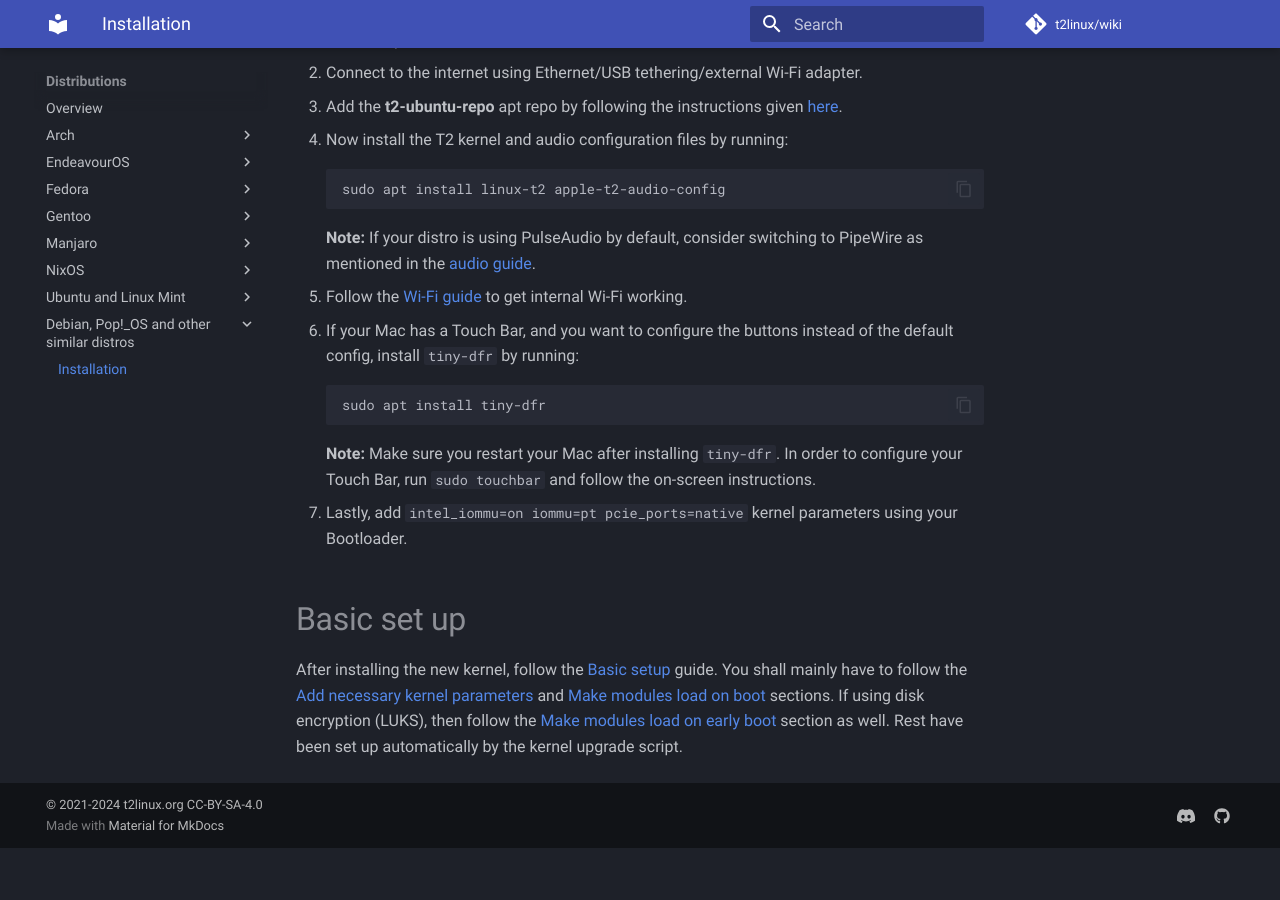
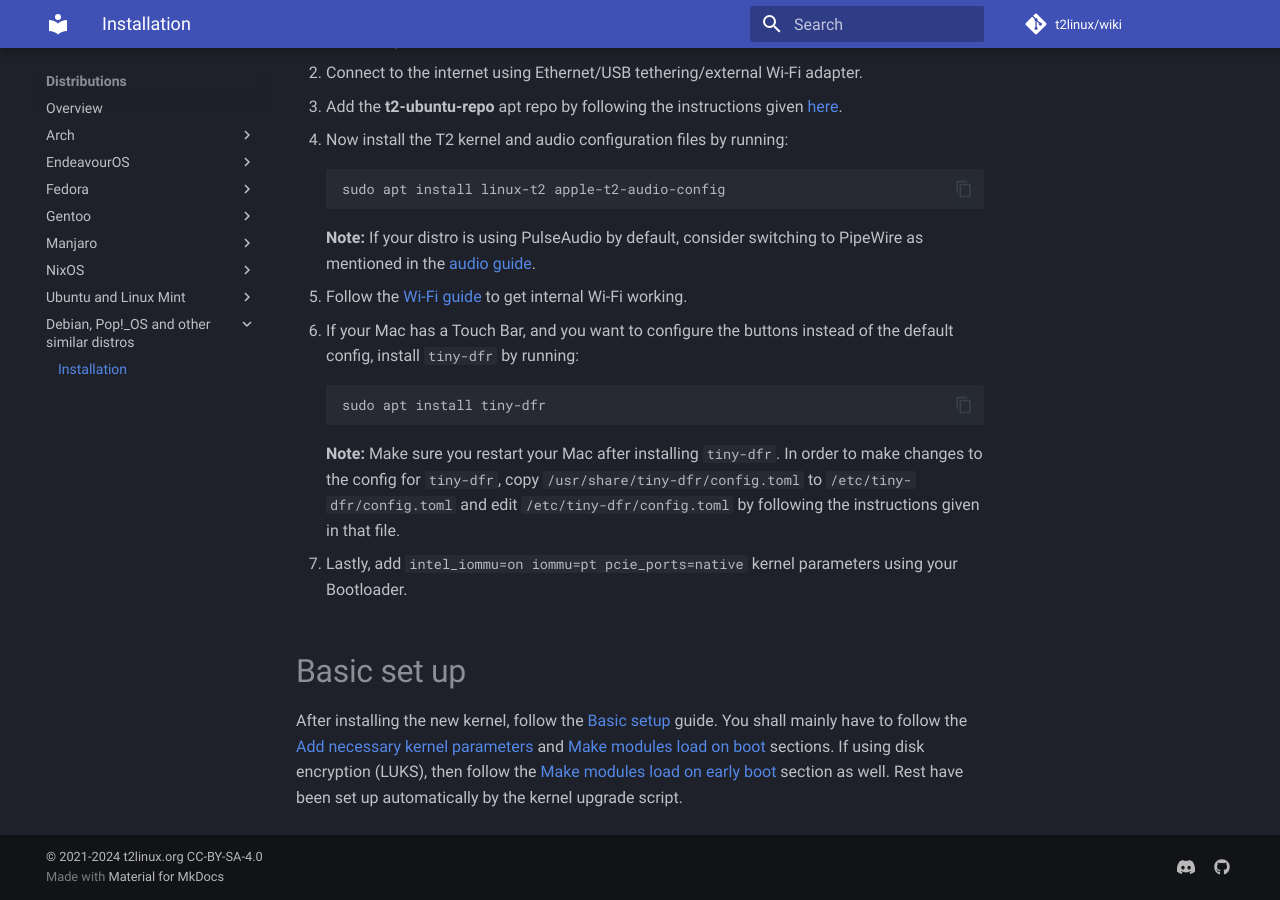
Before and after one commit to t2linux/wiki, an MkDocs documentation site: the page built from docs/distributions/debian/installation.md, in a window 1280 px wide and 900 px high, scrolled down 1919 px. Built offline with MkDocs 1.6.1 and Material for MkDocs 9.7.7, drawn with Linux system fonts in a browser that asks for light colours; comment, search, counter and statistics services are not loaded; before the commit the page ends 2767 px from its top, so only the background shows below that.

Commit message:
Debian: Update tiny-dfr instructions

````diff
--- a/docs/distributions/debian/installation.md
+++ b/docs/distributions/debian/installation.md
@@ -65,7 +65,7 @@ After installation, we need to install a kernel having patches to support the T2
     sudo apt install tiny-dfr
     ```
 
-    **Note:** Make sure you restart your Mac after installing `tiny-dfr`. In order to configure your Touch Bar, run `sudo touchbar` and follow the on-screen instructions.
+    **Note:** Make sure you restart your Mac after installing `tiny-dfr`. In order to make changes to the config for `tiny-dfr`, copy `/usr/share/tiny-dfr/config.toml` to `/etc/tiny-dfr/config.toml` and edit `/etc/tiny-dfr/config.toml` by following the instructions given in that file.
 
 7. Lastly, add `intel_iommu=on iommu=pt pcie_ports=native` kernel parameters using your Bootloader.
 
````
